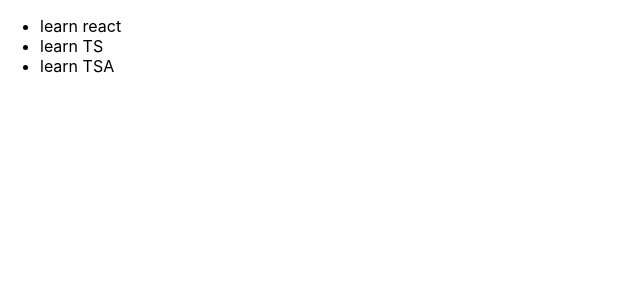
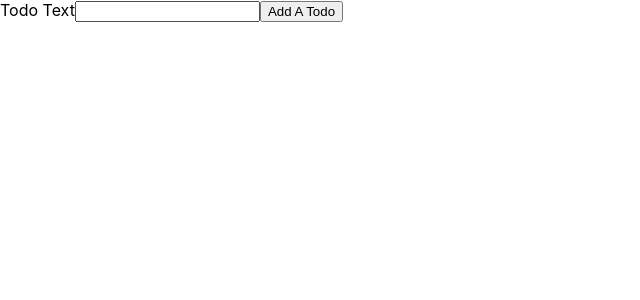
Before and after one commit to Omar-Hosny1/TO-DO-APP-TS, a React (Create React App) app: page / in a window 1280 px wide. Shown: the top 300 px of the page, without its empty margins (0-640 px from the left). Built offline with nearby package versions, Linux system fonts and the light colour scheme.

Commit message:
Add To Do Logic Added && New Todo Form Added

```diff
--- a/src/App.tsx
+++ b/src/App.tsx
@@ -1,13 +1,17 @@
+import { useState } from "react";
+import NewTodo from "./components/NewTodo";
 import Todos from "./components/Todos";
 import Todo from "./models/todo";
 function App() {
-  const todos = [
-    new Todo("learn react"),
-    new Todo("learn TS"),
-    new Todo("learn TSA"),
-  ];
+  const [todos, setTodos] = useState<Todo[]>([]);
+
+  const addTodoHandler = (text: string) => {
+    const newTodo = new Todo(text);
+    setTodos((prev) => prev.concat(newTodo));
+  };
   return (
     <div className="App">
+      <NewTodo onAddTodo={addTodoHandler} />
       <Todos items={todos} />
     </div>
   );
--- /dev/null
+++ b/src/components/NewTodo.tsx
@@ -0,0 +1,24 @@
+import React, { useRef } from "react";
+
+const NewTodo: React.FC<{ onAddTodo: (text: string) => void }> = (props) => {
+  const todoTextInputRef = useRef<HTMLInputElement>(null);
+
+  const submitHandler = (event: React.FormEvent) => {
+    event.preventDefault();
+    const enteredText = todoTextInputRef.current!.value;
+    if (enteredText?.trim().length === 0) {
+      return;
+    }
+    props.onAddTodo(enteredText);
+  };
+
+  return (
+    <form onClick={submitHandler}>
+      <label htmlFor="text">Todo Text</label>
+      <input type="text" id="text" ref={todoTextInputRef} />
+      <button>Add A Todo</button>
+    </form>
+  );
+};
+
+export default NewTodo;
```
